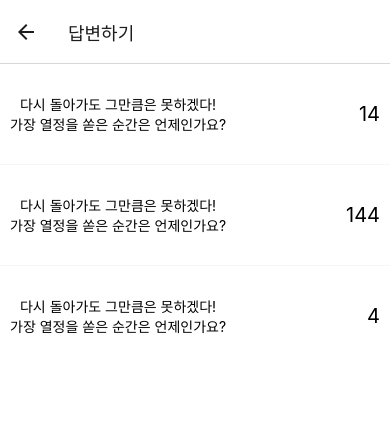
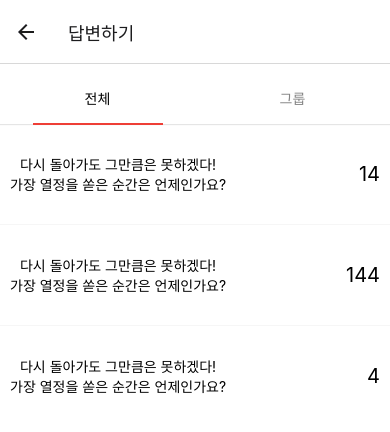
Before and after one commit to icechocola05/QmA-client, a React Native app: screen /QuestionListScreen in a window 390 px wide. Shown: the top 432 px of the page. Built offline with nearby package versions, Linux system fonts and the light colour scheme.

Commit message:
[feat] #6 tabView 추가

```diff
--- a/package.json
+++ b/package.json
@@ -11,15 +11,18 @@
     },
     "dependencies": {
         "@react-native-community/masked-view": "0.1.11",
+        "@react-navigation/material-top-tabs": "6.4.0",
         "@react-navigation/native": "6.0.13",
         "@react-navigation/native-stack": "6.9.1",
         "@react-navigation/stack": "6.3.4",
         "react": "17.0.2",
         "react-native": "0.68.2",
         "react-native-gesture-handler": "2.8.0",
+        "react-native-pager-view": "6.1.2",
         "react-native-reanimated": "2.12.0",
         "react-native-safe-area-context": "4.4.1",
         "react-native-screens": "3.18.2",
+        "react-native-tab-view": "3.3.2",
         "styled-components": "5.1.0"
     },
     "devDependencies": {
--- a/src/screens/question/QuestionListScreen.tsx
+++ b/src/screens/question/QuestionListScreen.tsx
@@ -1,7 +1,9 @@
 import React, {useEffect, useState} from 'react';
-import {View, Text, StyleSheet, Pressable, ScrollView} from 'react-native';
-import {FlatList} from 'react-native-gesture-handler';
+import {View, StyleSheet, FlatList, Dimensions} from 'react-native';
+import {createMaterialTopTabNavigator} from '@react-navigation/material-top-tabs';
+
 import {PostItem} from '../../components/PostItem';
+
 interface Props {}
 
 const sampleResponseData = {
@@ -27,6 +29,8 @@ const sampleResponseData = {
   ],
 };
 
+const Tab = createMaterialTopTabNavigator();
+
 export const QuestionListScreen = () => {
   const [questionList, setQuestionList] = useState<QuestionDto[]>([]);
 
@@ -38,6 +42,36 @@ export const QuestionListScreen = () => {
   }, []);
 
   return (
+    <Tab.Navigator
+      screenOptions={{
+        tabBarStyle: {
+          // shadowColor: '#000',
+          // shadowOffset: {width: 0, height: 5},
+          // shadowRadius: 50,
+          // margin: 0,
+        },
+        tabBarIndicatorStyle: {
+          backgroundColor: '#EE3E36',
+          height: 2,
+          width: Dimensions.get('window').width / 3,
+          bottom: -1,
+          marginHorizontal: Dimensions.get('window').width / 12,
+        },
+        tabBarShowLabel: true,
+        tabBarLabelStyle: {
+          fontSize: 14,
+          marginTop: 14,
+          marginBottom: 6,
+        },
+        tabBarActiveTintColor: '#000',
+        tabBarInactiveTintColor: '#858585',
+      }}
+      keyboardDismissMode="on-drag"
+      initialLayout={{width: Dimensions.get('window').width}}
+    >
+      <Tab.Screen
+        name={`전체`}
+        children={() => (
           <FlatList
             style={{flex: 1, backgroundColor: '#FFFFFF'}}
             data={questionList}
@@ -55,6 +89,31 @@ export const QuestionListScreen = () => {
               <View style={{height: 1, backgroundColor: '#F6F6F6'}}></View>
             )}
           />
+        )}
+      />
+      <Tab.Screen
+        name={`그룹`}
+        children={() => (
+          <FlatList
+            style={{flex: 1, backgroundColor: '#FFFFFF'}}
+            data={questionList}
+            renderItem={question => (
+              <PostItem
+                key={question.item.questionId}
+                content={question.item.content}
+                numberOfAnswers={question.item.numAnswer}
+                moveToScreen={() =>
+                  console.log(question.item.questionId, '의 상세 화면으로 이동')
+                }
+              />
+            )}
+            ItemSeparatorComponent={() => (
+              <View style={{height: 1, backgroundColor: '#F6F6F6'}}></View>
+            )}
+          />
+        )}
+      />
+    </Tab.Navigator>
   );
 };
 
```
Also changed, not shown: 2 other files (tests, documents, lock files or other folders). Lines whose indentation alone changed are shown as unchanged.
